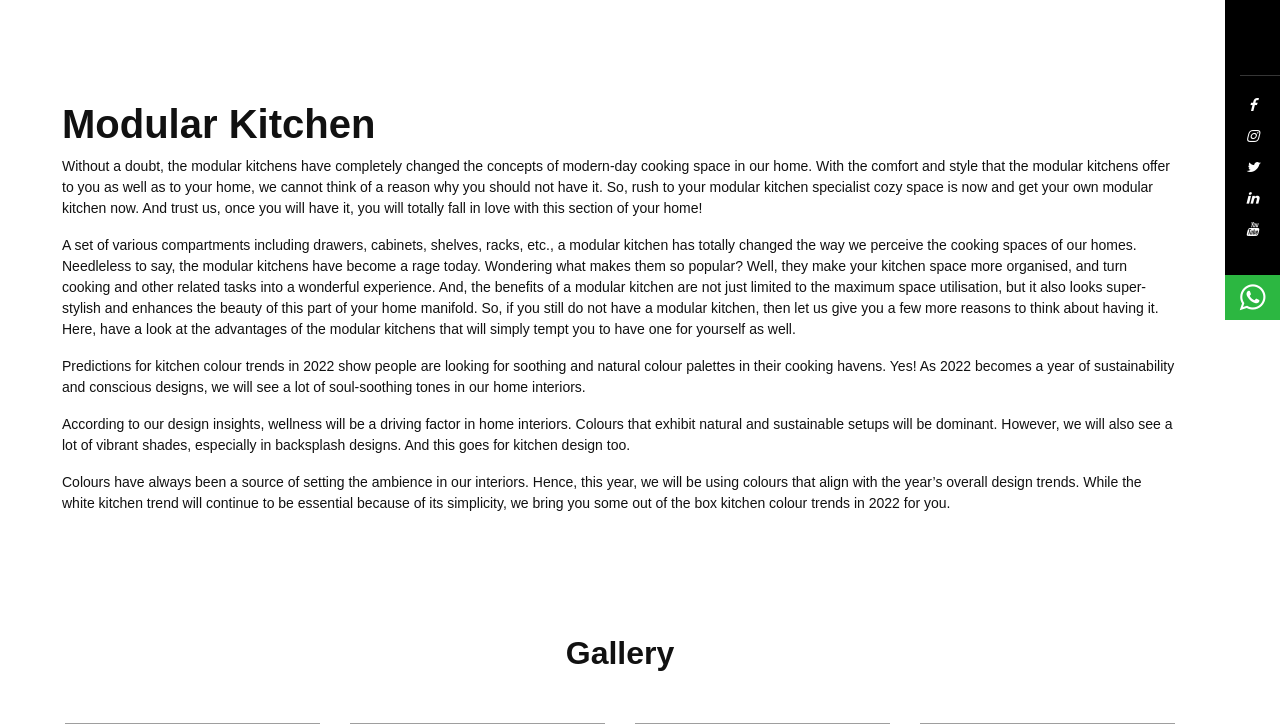
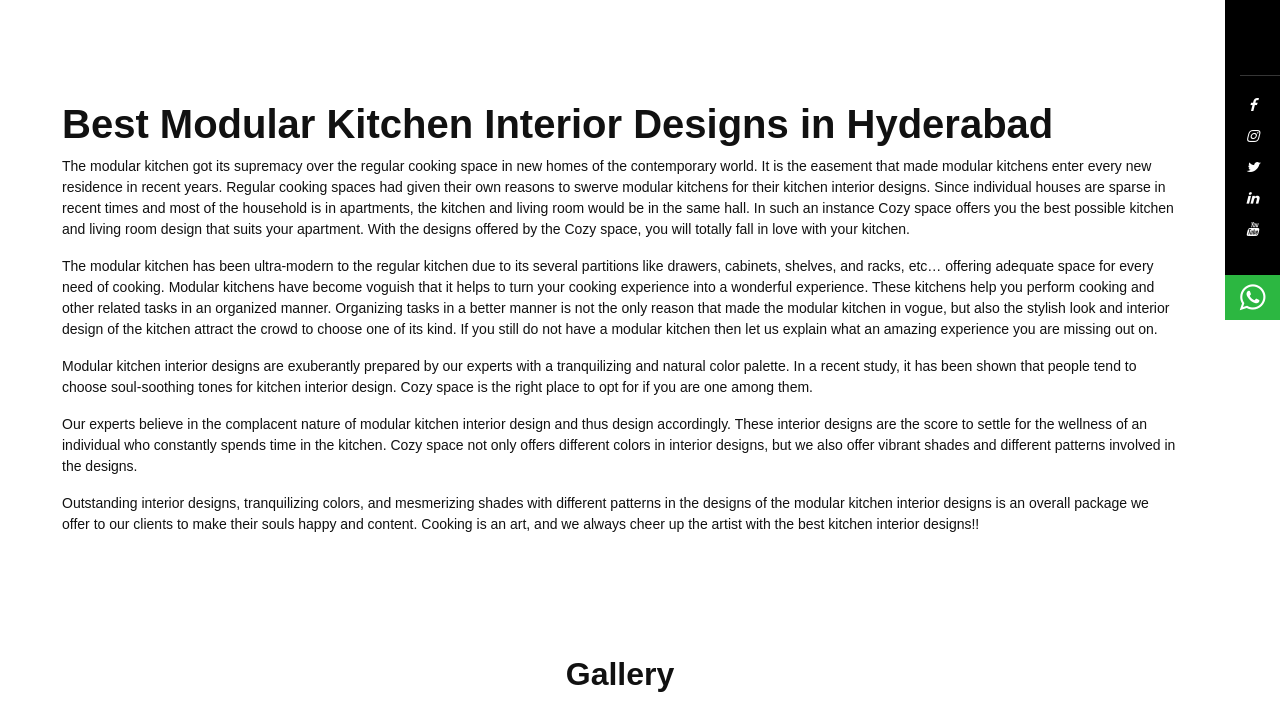
Before and after one commit to hd241994/cozyspace, a Django app: page /modular-kitchen/ in a window 1280 px wide. Shown: the part 480-1204 px from the top of the page. Run offline with Django 3.2, Linux system fonts and the light colour scheme; some libraries are stand-ins or nearby versions; grey boxes are pictures that could not be loaded.

Commit message:
Update modular-kitchen.html

```diff
--- a/main/templates/main/modular-kitchen.html
+++ b/main/templates/main/modular-kitchen.html
@@ -27,12 +27,12 @@
          <div class="container">
             <div class="row ">
                <div class="col-12">
-                  <h1>Modular Kitchen</h1>
-                 <p> Without a doubt, the modular kitchens have completely changed the concepts of modern-day cooking space in our home. With the comfort and style that the modular kitchens offer to you as well as to your home, we cannot think of a reason why you should not have it. So, rush to your modular kitchen specialist cozy space is now and get your own modular kitchen now. And trust us, once you will have it, you will totally fall in love with this section of your home!</p>
-<p>A set of various compartments including drawers, cabinets, shelves, racks, etc., a modular kitchen has totally changed the way we perceive the cooking spaces of our homes. Needleless to say, the modular kitchens have become a rage today. Wondering what makes them so popular? Well, they make your kitchen space more organised, and turn cooking and other related tasks into a wonderful experience. And, the benefits of a modular kitchen are not just limited to the maximum space utilisation, but it also looks super-stylish and enhances the beauty of this part of your home manifold. So, if you still do not have a modular kitchen, then let us give you a few more reasons to think about having it. Here, have a look at the advantages of the modular kitchens that will simply tempt you to have one for yourself as well.</p>
-<p>Predictions for kitchen colour trends in 2022 show people are looking for soothing and natural colour palettes in their cooking havens. Yes! As 2022 becomes a year of sustainability and conscious designs, we will see a lot of soul-soothing tones in our home interiors. <p>
-<p>According to our design insights, wellness will be a driving factor in home interiors. Colours that exhibit natural and sustainable setups will be dominant. However, we will also see a lot of vibrant shades, especially in backsplash designs. And this goes for kitchen design too. </p>
-<p>Colours have always been a source of setting the ambience in our interiors. Hence, this year, we will be using colours that align with the year’s overall design trends. While the white kitchen trend will continue to be essential because of its simplicity, we bring you some out of the box kitchen colour trends in 2022 for you. </p>
+                  <h1>Best Modular Kitchen Interior Designs in Hyderabad</h1>
+                 <p>The modular kitchen got its supremacy over the regular cooking space in new homes of the contemporary world. It is the easement that made modular kitchens enter every new residence in recent years. Regular cooking spaces had given their own reasons to swerve modular kitchens for their kitchen interior designs. Since individual houses are sparse in recent times and most of the household is in apartments, the kitchen and living room would be in the same hall. In such an instance Cozy space offers you the best possible kitchen and living room design that suits your apartment. With the designs offered by the Cozy space, you will totally fall in love with your kitchen.</p>
+<p>The modular kitchen has been ultra-modern to the regular kitchen due to its several partitions like drawers, cabinets, shelves, and racks, etc… offering adequate space for every need of cooking. Modular kitchens have become voguish that it helps to turn your cooking experience into a wonderful experience. These kitchens help you perform cooking and other related tasks in an organized manner. Organizing tasks in a better manner is not the only reason that made the modular kitchen in vogue, but also the stylish look and interior design of the kitchen attract the crowd to choose one of its kind. If you still do not have a modular kitchen then let us explain what an amazing experience you are missing out on.</p>
+<p>Modular kitchen interior designs are exuberantly prepared by our experts with a tranquilizing and natural color palette. In a recent study, it has been shown that people tend to choose soul-soothing tones for kitchen interior design. Cozy space is the right place to opt for if you are one among them. </p>
+<p>Our experts believe in the complacent nature of modular kitchen interior design and thus design accordingly. These interior designs are the score to settle for the wellness of an individual who constantly spends time in the kitchen. Cozy space not only offers different colors in interior designs, but we also offer vibrant shades and different patterns involved in the designs.</p>
+<p>Outstanding interior designs, tranquilizing colors, and mesmerizing shades with different patterns in the designs of the modular kitchen interior designs is an overall package we offer to our clients to make their souls happy and content. Cooking is an art, and we always cheer up the artist with the best kitchen interior designs!!</p>
 
                </div>
             </div>
```
